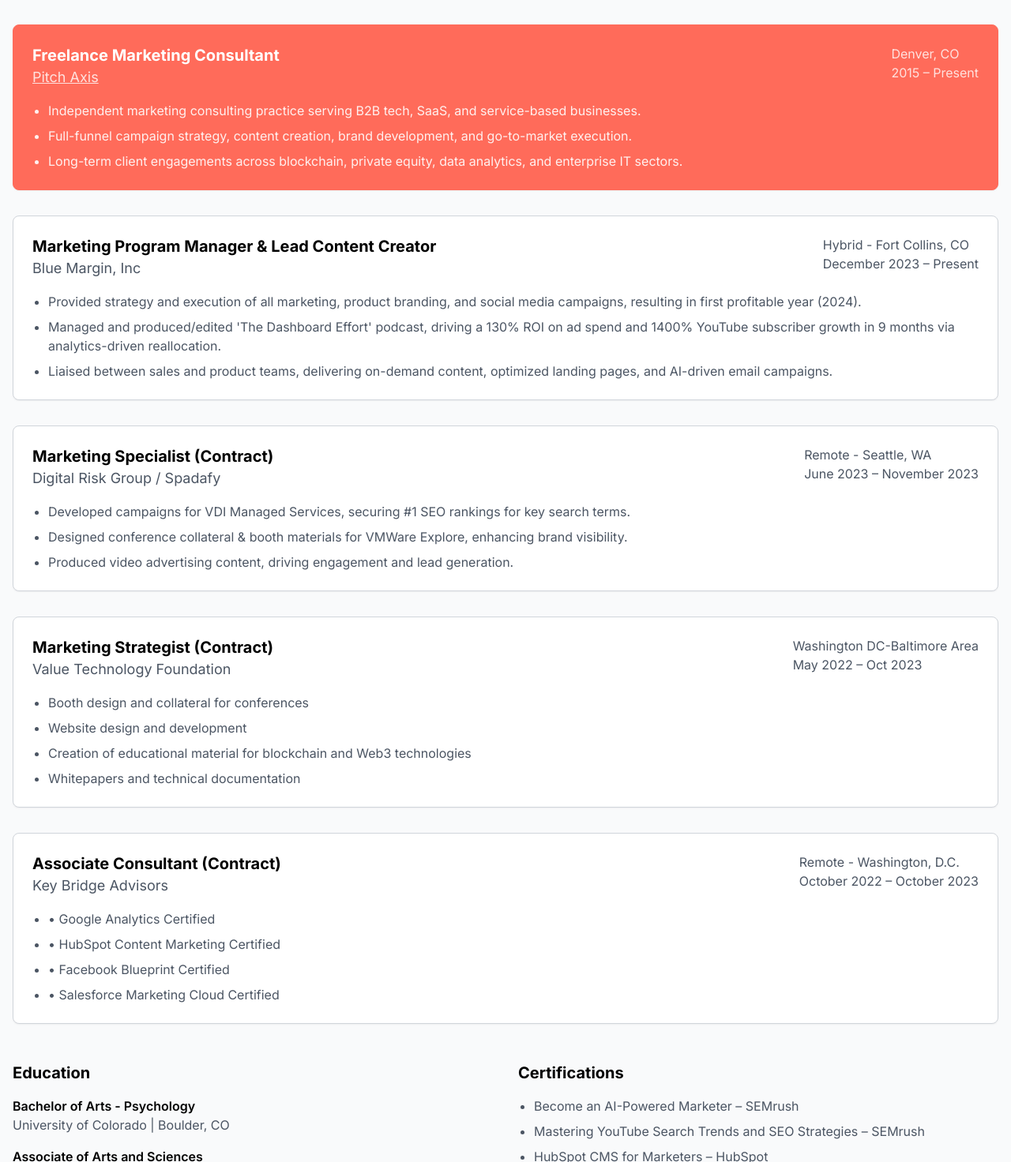
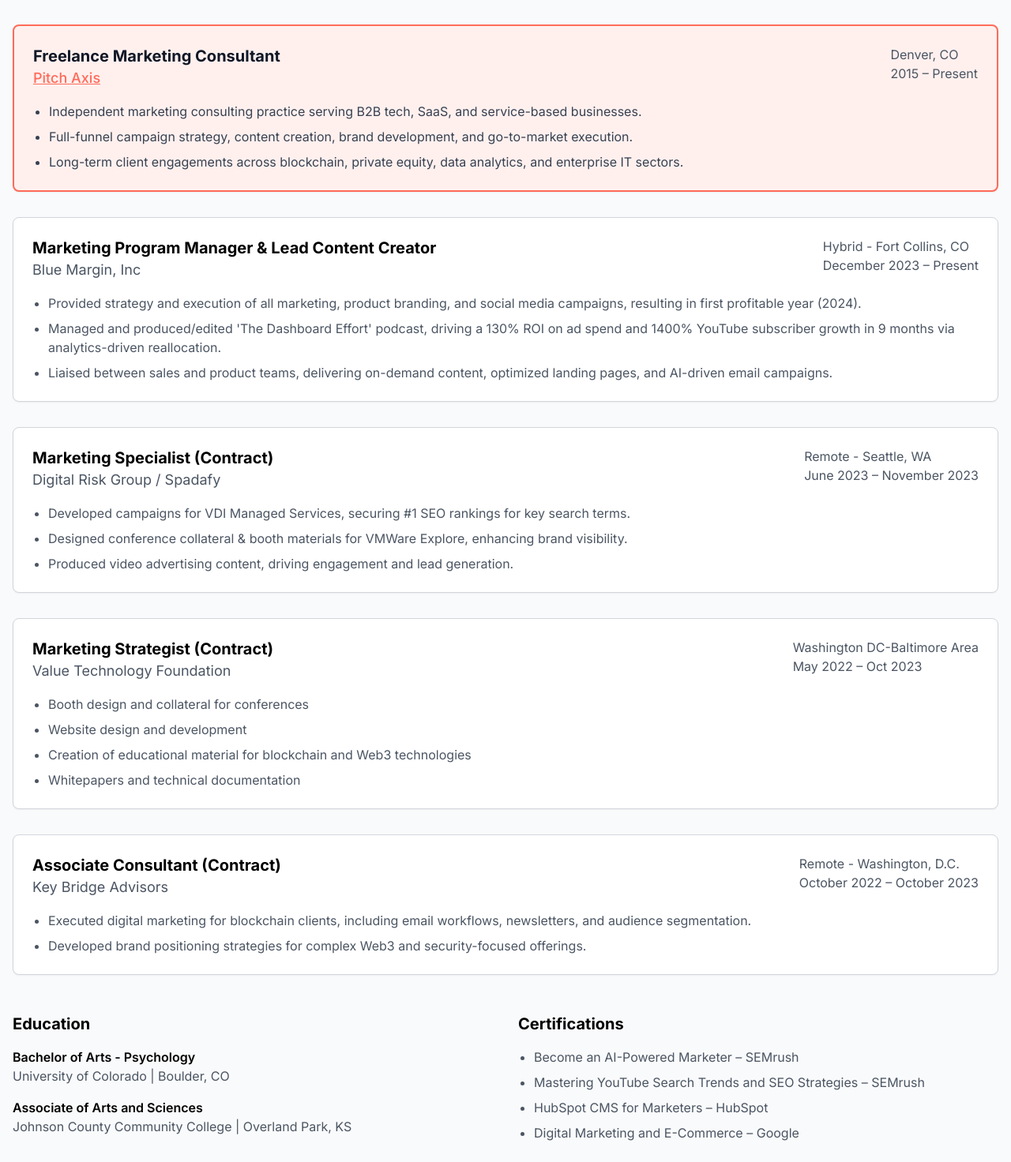
Before and after one commit to nococnicole/dfdfdfd, a website: page index.html in a window 1280 px wide. Shown: the part 3380-4852 px from the top of the page at 79% size. Drawn offline with nearby package versions, Linux system fonts and the light colour scheme; a web font is replaced by a local one.

Commit message:
Updated index.html

```diff
--- a/index.html
+++ b/index.html
@@ -689,18 +689,18 @@
             </div>
 
             <div class="space-y-8">
-                <div class="bg-primary p-6 rounded-lg shadow-sm border border-primary">
+                <div class="p-6 rounded-lg shadow-sm border-2" style="background-color: #FFF0EE; border-color: #FF6B5A;">
                     <div class="flex flex-col md:flex-row justify-between mb-4">
                         <div>
-                            <h3 class="text-xl font-bold font-heading text-primary-foreground">Freelance Marketing Consultant</h3>
-                            <a href="https://pitchaxis.io" target="_blank" class="text-lg text-primary-foreground/80 hover:text-white underline">Pitch Axis</a>
+                            <h3 class="text-xl font-bold font-heading text-gray-900">Freelance Marketing Consultant</h3>
+                            <a href="https://pitchaxis.io" target="_blank" class="text-lg font-medium underline" style="color: #FF6B5A;">Pitch Axis</a>
                         </div>
-                        <div class="text-primary-foreground/80">
+                        <div class="text-gray-600">
                             <p>Denver, CO</p>
                             <p>2015 – Present</p>
                         </div>
                     </div>
-                    <ul class="list-disc pl-5 space-y-2 text-primary-foreground/90">
+                    <ul class="list-disc pl-5 space-y-2 text-gray-700">
                         <li>Independent marketing consulting practice serving B2B tech, SaaS, and service-based businesses.</li>
                         <li>Full-funnel campaign strategy, content creation, brand development, and go-to-market execution.</li>
                         <li>Long-term client engagements across blockchain, private equity, data analytics, and enterprise IT sectors.</li>
@@ -774,10 +774,8 @@
                         </div>
                     </div>
                     <ul class="list-disc pl-5 space-y-2 text-gray-600">
-                        <li>• Google Analytics Certified</li>
-                        <li>• HubSpot Content Marketing Certified</li>
-                        <li>• Facebook Blueprint Certified</li>
-                        <li>• Salesforce Marketing Cloud Certified</li>
+                        <li>Executed digital marketing for blockchain clients, including email workflows, newsletters, and audience segmentation.</li>
+                        <li>Developed brand positioning strategies for complex Web3 and security-focused offerings.</li>
                     </ul>
                 </div>
             </div>
```
